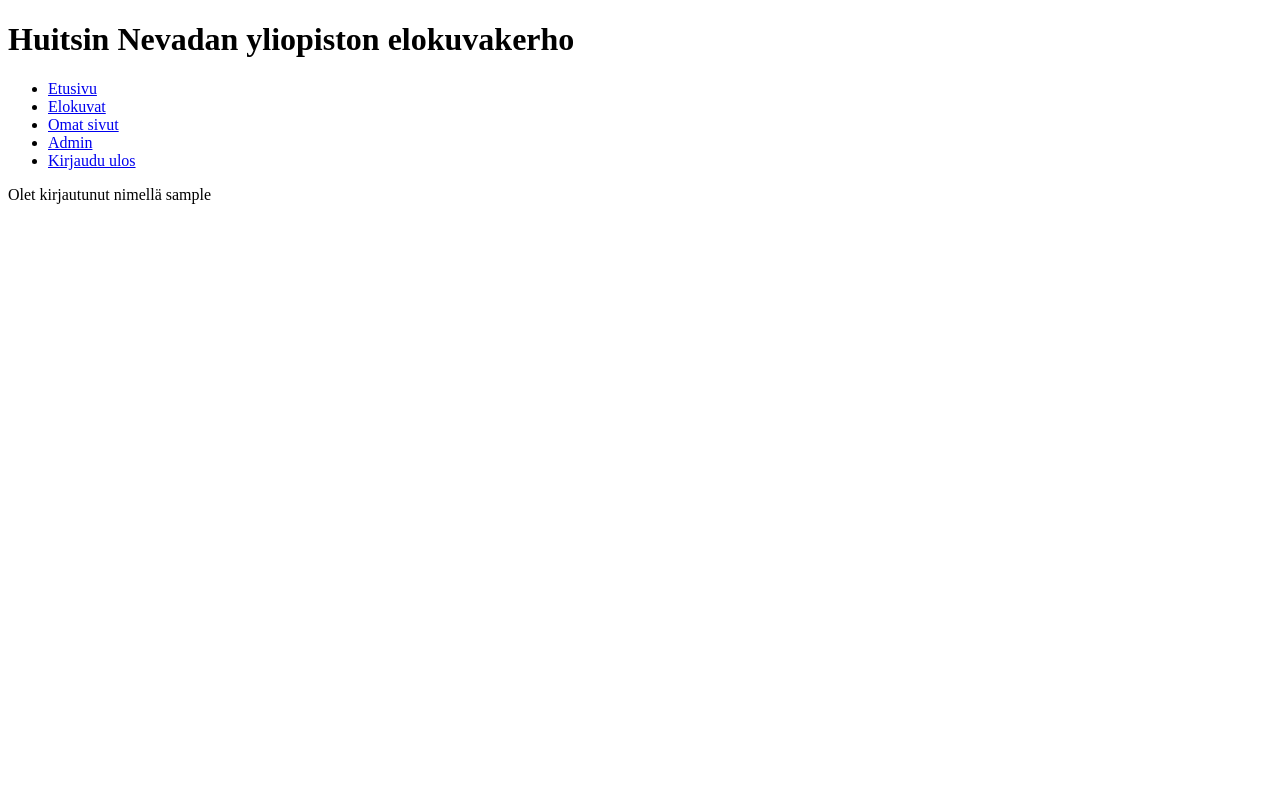
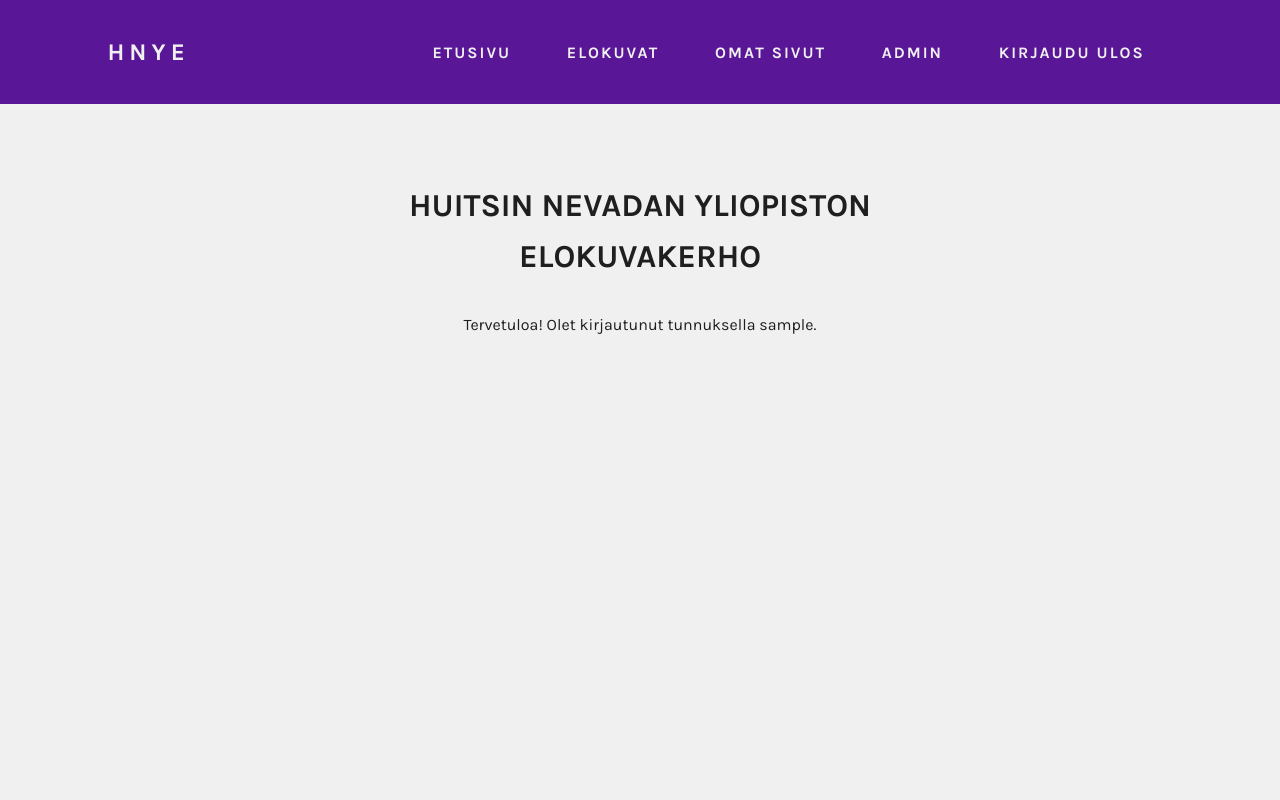
Before and after one commit to johannaspo/elokuvakerho, a Flask app: page / in a window 1280 px wide. Run offline with Flask 2, Linux system fonts and the light colour scheme; the visitor is signed in with stand-in values (Sample User, id 1).

Commit message:
ulkoasun aloittelua

```diff
--- /dev/null
+++ b/static/css/style.css
@@ -0,0 +1,94 @@
+* {
+    margin: 0px;
+    padding: 0px;
+    box-sizing: border-box;
+}
+
+body {
+    display: flex;
+    justify-content: center;
+    background-color:rgb(240, 240, 240);
+    font-family: 'Karla', sans-serif;
+    font-size: 16px;
+    color: rgb(31, 31, 31);
+}
+
+header {
+    padding: 30px;
+    text-align: center;
+}
+
+h1 {
+    text-transform: uppercase;
+}
+
+.wrapper {
+    display: flex;
+    justify-content: center;
+    position: absolute;
+    width: 60%;
+    height: 100%;
+    padding: 50px;
+}
+
+.content {
+    width: 90%;
+    padding-top: 100px;
+    line-height: 1.6;
+}
+
+.login {
+    width: fit-content;
+    padding-top: 10vh;
+    margin: 0 auto;
+}
+
+.login h3 {
+    text-align: center;
+}
+
+.submit {
+    text-align: center;
+}
+
+.text-block {
+    text-align: center;
+}
+
+nav {
+    display: flex;
+    justify-content: space-around;
+    align-items: center;
+    min-height: 13vh;
+    width: 100%;
+    background-color: rgb(89, 23, 151);;
+    font-family: 'Karla', sans-serif;
+    position: fixed;
+    z-index: 1;
+}
+
+.logo {
+    color: rgb(240, 240, 240);
+    text-transform: uppercase;
+    letter-spacing: 5px;
+    font-size: 24px;
+}
+
+.nav-links {
+    display: flex;
+    justify-content: space-around;
+    width: 60%;
+}
+
+.nav-links li{
+    list-style: none;
+}
+
+.nav-links a {
+    color: rgb(240, 240, 240);
+    text-decoration: none;
+    letter-spacing: 2px;
+    font-weight: bold;
+    font-size: 16px;
+    text-transform: uppercase;
+}
--- a/templates/index.html
+++ b/templates/index.html
@@ -1,9 +1,20 @@
-{% if session.username %}
 {% extends "layout.html" %}
 {% block body %}
-    <p>Olet kirjautunut nimellä {{ session.username }}</p>
-{% endblock %}
+<div class="wrapper">
+{% if session.username %}
+    <div class="content">
+        <header>
+            <h1>Huitsin Nevadan yliopiston elokuvakerho</h1>
+        </header>
+        <div class="text-block">
+            <p>Tervetuloa! Olet kirjautunut tunnuksella {{ session.username }}.</p>
+        </div>
+    </div>
 {% else %}
+    <div class="content">
+        <div class="login">
+            <h3>Kirjautuminen</h3>
+            <br>
             {% if message %}
                 <p class="message">{{ message | safe }}</p>
             {% endif %}
@@ -19,6 +30,13 @@
                 {% for error in form.password.errors %}
                 <span style="color: red;">[{{ error }}]</span>
                 {% endfor %}</p>
+                <br>
+                <div class="submit">
                     {{ form.submit }}
+                </div>
             </form>
+        </div>
+    </div>
 {% endif %}
+</div>
+{% endblock %}
--- a/templates/layout.html
+++ b/templates/layout.html
@@ -2,12 +2,19 @@
     <html>
         <head>
             <meta charset="utf-8">
+            <meta name="viewport" content="width=device-width, initial-scale=1">
+            <link rel="stylesheet" href="{{ url_for('static', filename='css/style.css') }}">
+            <link rel="preconnect" href="https://fonts.gstatic.com">
+            <link href="https://fonts.googleapis.com/css2?family=Karla:wght@400;700&display=swap" rel="stylesheet">
             <title>Huitsin Nevadan yliopiston elokuvakerho</title>
         </head>
-
         <body>
-            <h1>Huitsin Nevadan yliopiston elokuvakerho</h1>
-            <ul>
+            <nav>
+                <div class="logo">
+                    <h4>HNYE</h4>
+                </div>
+                {% if session.username %}
+                <ul class="nav-links">
                     <li><a href="{{ url_for('index') }}">Etusivu</a></li>
                     <li><a href="{{ url_for('films') }}">Elokuvat</a></li>
                     <li><a href="{{ url_for('member',  username=session.username) }}">Omat sivut</a></li>
@@ -15,12 +22,10 @@
                         <li><a href="{{ url_for('admin') }}">Admin</a></li>
                     {% endif %}
                     <li><a href="{{ url_for('logout') }}">Kirjaudu ulos</a></li>
-
                 </ul>
+                {% endif %}
+            </nav>
             {% block body %}
-            <p>
-
-            </p>
             {% endblock %}
         </body>
     </html>
```
Also changed, not shown: templates/add_film.html (+7 -3 lines), templates/add_member.html (+6 -3 lines), templates/admin.html (+6 -2 lines), templates/film.html (+9 -3 lines), templates/films.html (+12 -4 lines), templates/loans.html (+10 -0 lines), templates/member.html (+15 -9 lines), templates/members.html (+13 -5 lines), templates/reviews.html (+9 -3 lines), templates/success.html (+8 -3 lines). Lines whose indentation alone changed are shown as unchanged.
